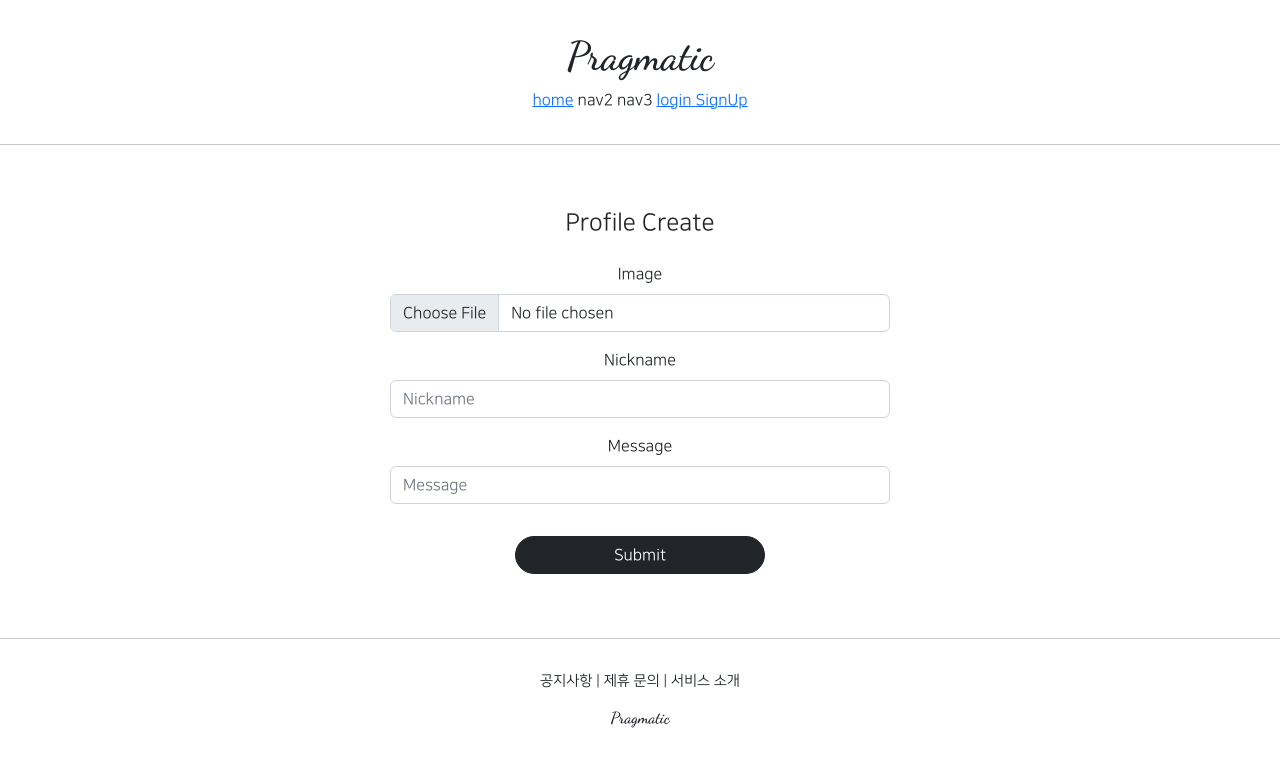
After one commit to soohofather/CloneCoding_Pinterest, a Django app: page /profiles/create/ in a window 1280 px wide. The commit adds this page. Shown: the top 767 px of the page. Run offline with Django 4.2, Linux system fonts and the light colour scheme; some libraries are stand-ins or nearby versions.

Commit message:
django course 31 commit

```diff
--- a/pragmatic/settings.py
+++ b/pragmatic/settings.py
@@ -148,5 +148,5 @@ DEFAULT_AUTO_FIELD = "django.db.models.BigAutoField"
 LOGIN_REDIRECT_URL = reverse_lazy('accountapp:hello_world')
 LOGOUT_REDIRECT_URL = reverse_lazy('accountapp:login')
 
-MEDIA_URL = "static/"
+MEDIA_URL = "/media/"
 MEDIA_ROOT = os.path.join(BASE_DIR, 'media')
--- a/profileapp/forms.py
+++ b/profileapp/forms.py
@@ -6,4 +6,4 @@ from profileapp.models import Profile
 class ProfileCreationForm(ModelForm):
     class Meta:
         model = Profile
-        field = ['image', 'nickname', 'message']
+        fields = ['image', 'nickname', 'message']
--- a/profileapp/models.py
+++ b/profileapp/models.py
@@ -6,6 +6,6 @@ from django.db import models
 
 class Profile(models.Model):
     user = models.OneToOneField(User, on_delete=models.CASCADE, related_name='profile')
-    image = models.ImageField(upload_to='profile/', Null=True)
+    image = models.ImageField(upload_to='profile/', null=True)
     nickname = models.CharField(max_length=20, unique=True, null=True)
     message = models.CharField(max_length=100, null=True)
--- /dev/null
+++ b/profileapp/templates/profileapp/create.html
@@ -0,0 +1,20 @@
+{% extends 'base.html' %}
+{% load bootstrap4 %}
+
+{% block content %}
+
+  <div  style="text-align: center; max-width: 500px; margin: 4rem auto">
+
+    <div class="mb-4">
+      <h4>Profile Create</h4>
+    </div>
+    <form action="{% url 'profileapp:create' %}" method="post" enctype="multipart/form-data">
+      {% csrf_token %}
+        <!-- {{ form }} -->
+        {% bootstrap_form form %}
+      <input type="submit"  class="btn btn-dark rounded-pill col-6 mt-3">
+    </form>
+  </div>
+
+
+{% endblock %}
--- a/profileapp/urls.py
+++ b/profileapp/urls.py
@@ -1,6 +1,9 @@
+from django.urls import path
+
+from profileapp.views import ProfileCreateView
 
 app_name = 'profileapp'
 
 urlpatterns = [
-
+    path('create/', ProfileCreateView.as_view(), name='create'),
 ]
--- a/profileapp/views.py
+++ b/profileapp/views.py
@@ -1,3 +1,23 @@
 from django.shortcuts import render
+from django.urls import reverse_lazy
+from django.views.generic import CreateView
+
+from profileapp.forms import ProfileCreationForm
+from profileapp.models import Profile
+
 
 # Create your views here.
+class ProfileCreateView(CreateView):
+    model = Profile
+    context_object_name = 'target_profile'
+    form_class = ProfileCreationForm
+    success_url = reverse_lazy('accountapp:hello_world')
+    template_name = 'profileapp/create.html'
+
+    def form_valid(self, form):
+        # 날라온 Form 을 임시로 저장
+        temp_profile = form.save(commit=False)
+        # 저장한 것에 유저에 self 유저를 넣고 저장
+        temp_profile.user = self.request.user
+        temp_profile.save()
+        return super().form_valid(form)
```
Also changed, not shown: accountapp/templates/accountapp/detail.html (+10 -1 lines), media/profile/KakaoTalk_20230703_060528999.jpg (added), media/profile/KakaoTalk_20230703_060528999_EFIO1E2.jpg (added), media/profile/KakaoTalk_20230703_060528999_QjKw06n.jpg (added), profileapp/migrations/0001_initial.py (added).
